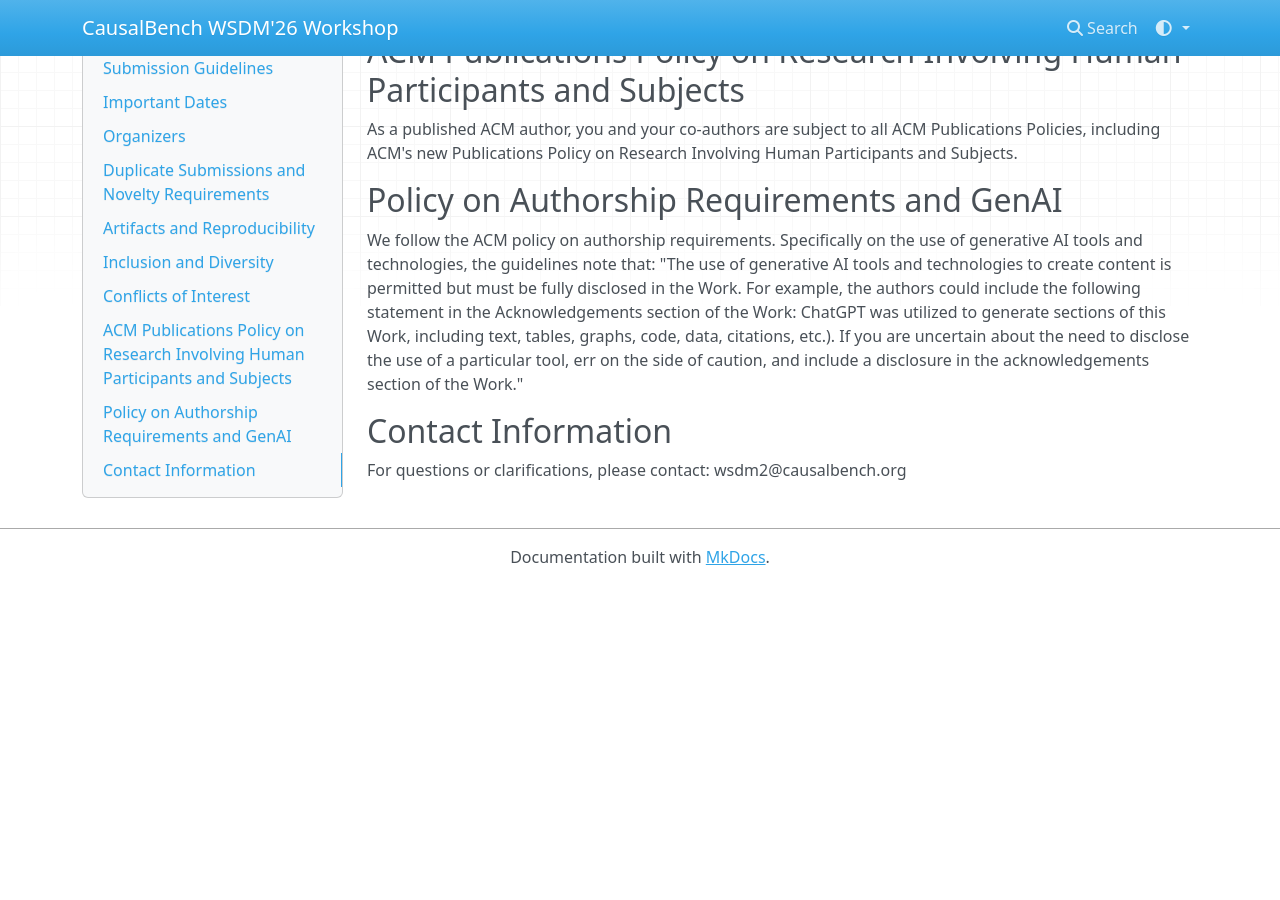
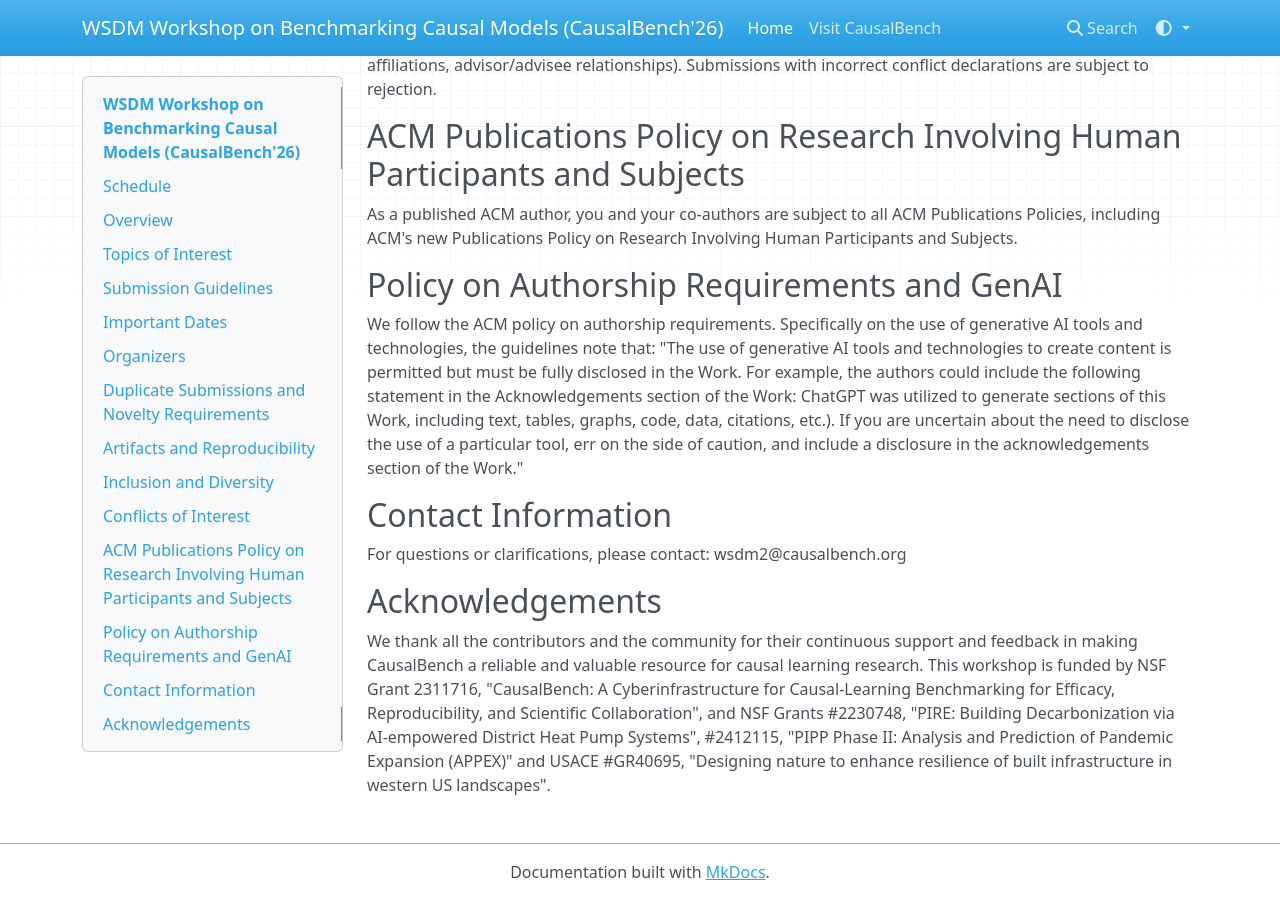
Before and after one commit to CausalBenchOrg/CausalBench-WSDM26, an MkDocs documentation site: the page built from docs/index.md, in a window 1280 px wide and 900 px high, scrolled down 2489 px. Built offline with MkDocs 1.6.1, drawn with Linux system fonts in a browser that asks for light colours; nearby versions of some CDN libraries; before the commit the page ends 3074 px from its top, so only the background shows below that; some of the changed text lies outside the part shown.

Commit message:
Updates-1

```diff
--- a/docs/index.md
+++ b/docs/index.md
@@ -1,6 +1,9 @@
-# CausalBench WSDM26 Workshop
+# WSDM Workshop on Benchmarking Causal Models (CausalBench'26)
 
-[![WSDM Logo](resources/images/wsdmlogo.png)](https://wsdm-conference.org/2026/)
+|  |  |
+|:--:|:--:|
+|[![WSDM Logo](resources/images/wsdmlogo.png)](https://wsdm-conference.org/2026/)| [![CausalBench Logo](resources/images/cblogo.png)](https://causalbench.org)|
+
 
 ## Schedule
 The workshop will take place during [WSDM'26](https://wsdm-conference.org/2026/), on February 26, 2026, in Boise, Idaho, USA.
@@ -66,3 +69,7 @@
 
 ## Contact Information
 For questions or clarifications, please contact: wsdm2@causalbench.org
+
+## Acknowledgements
+We thank all the contributors and the community for their continuous support and feedback in making CausalBench a reliable and valuable resource for causal learning research.
+This workshop is funded by NSF Grant 2311716, "CausalBench: A Cyberinfrastructure for Causal-Learning Benchmarking for Efficacy, Reproducibility, and Scientific Collaboration", and NSF Grants #2230748, "PIRE: Building Decarbonization via AI-empowered District Heat Pump Systems", #2412115, "PIPP Phase II: Analysis and Prediction of Pandemic Expansion (APPEX)" and USACE #GR40695, "Designing nature to enhance resilience of built infrastructure in western US landscapes".
--- a/mkdocs.yml
+++ b/mkdocs.yml
@@ -1,6 +1,7 @@
-site_name: CausalBench WSDM'26 Workshop
+site_name: WSDM Workshop on Benchmarking Causal Models (CausalBench'26)
 nav:
   - Home: index.md
+  - Visit CausalBench: "https://causalbench.org"
 
 theme:
   name: mkdocs
```
Also changed, not shown: docs/resources/images/cblogo.png (added).
